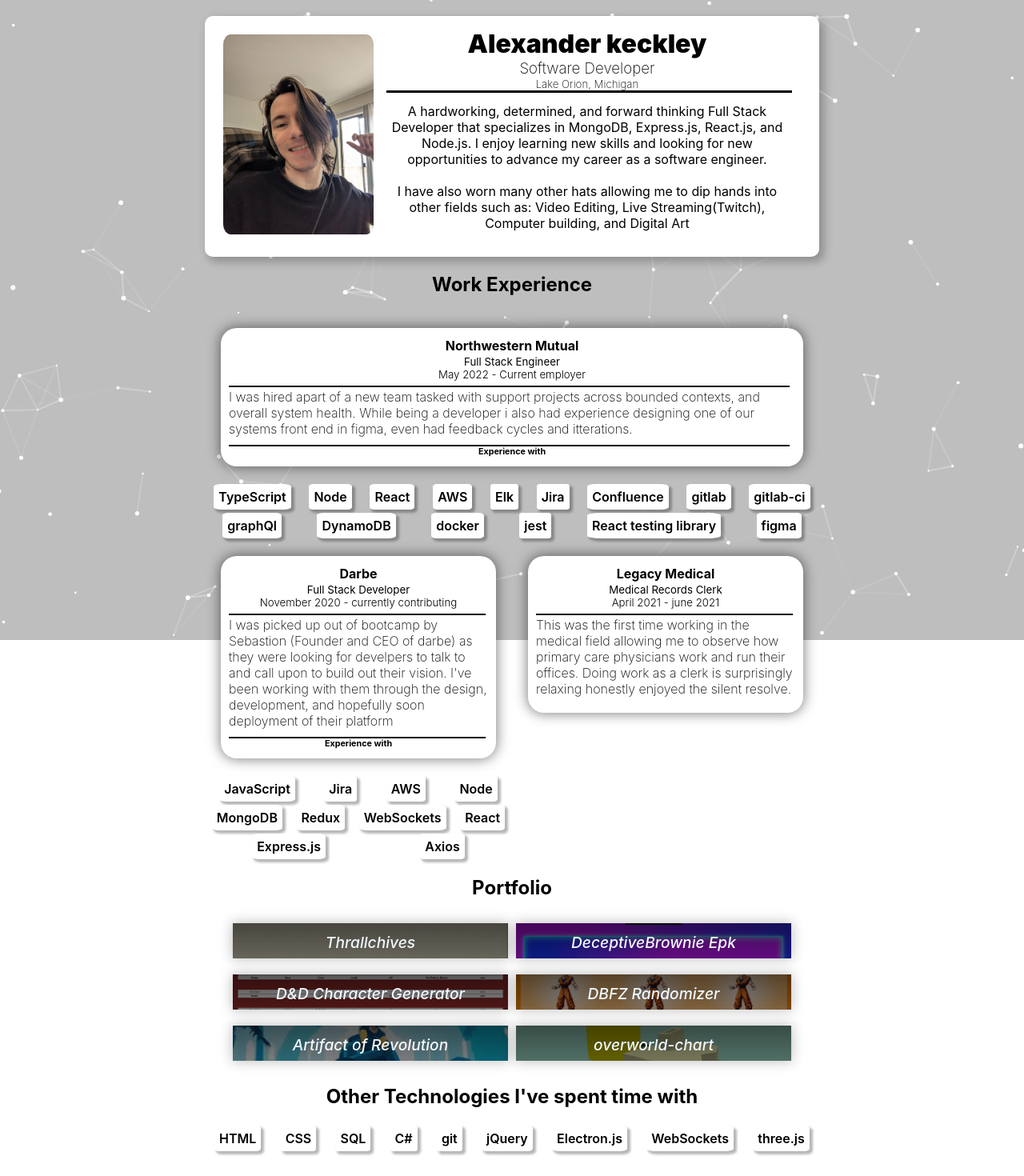
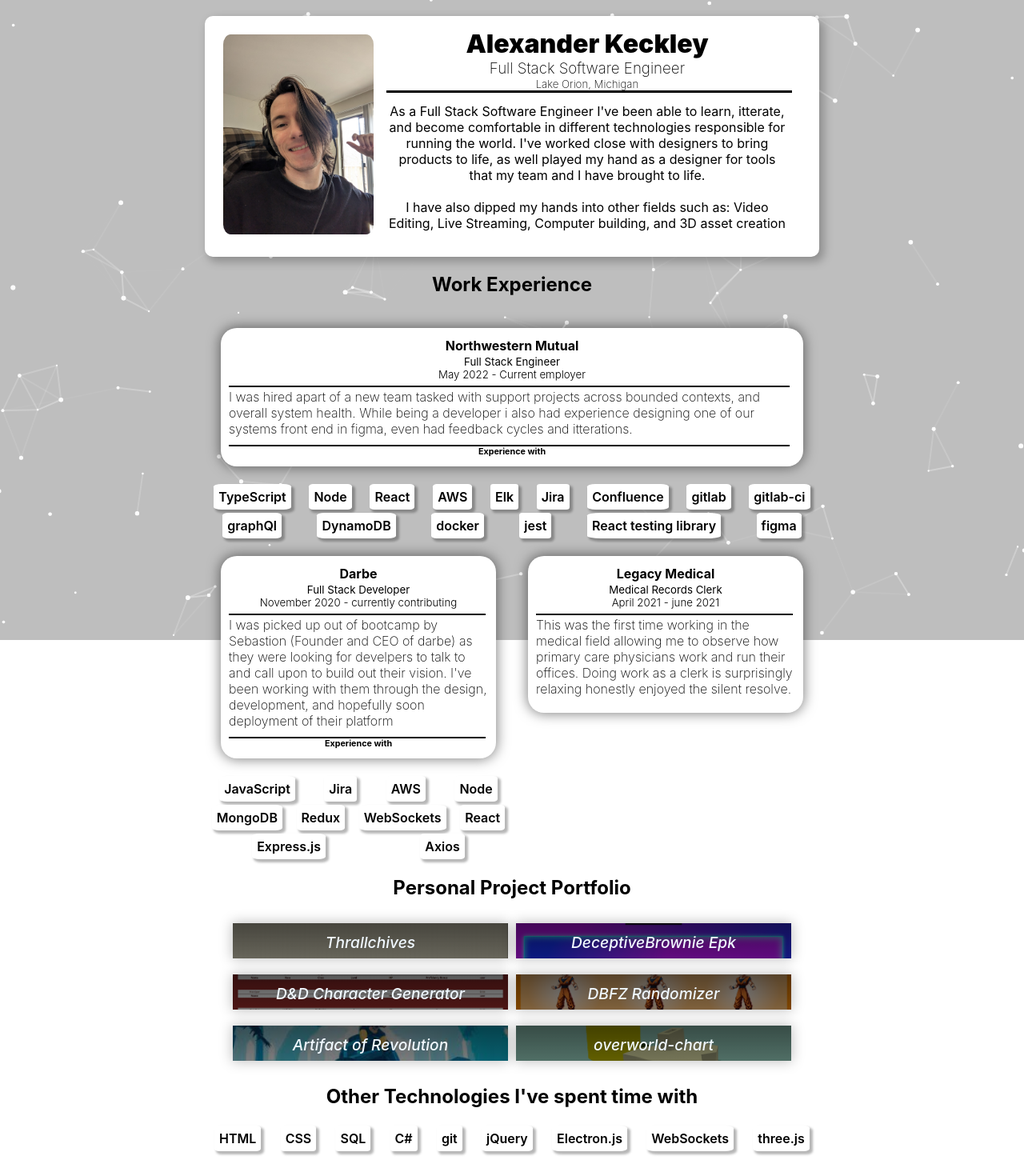
Before and after one commit to Drkeck/Drkeck.github.io, a React (Create React App) app: page / in a window 1280 px wide. Shown: the top 1470 px of the page at 80% size. Built offline with nearby package versions, Linux system fonts and the light colour scheme.

Commit message:
added better descriptions for my projects and my bio, need to refine some of the others

```diff
--- a/src/App.js
+++ b/src/App.js
@@ -19,7 +19,7 @@ function App() {
       <Bio />
       <h2>Work Experience</h2>
       <WorkExperience />
-      <h2>Portfolio</h2>
+      <h2>Personal Project Portfolio</h2>
       <Portfolio />
       <TechSkills />
       <Footer />
--- a/src/Components/Bio/index.js
+++ b/src/Components/Bio/index.js
@@ -9,14 +9,14 @@ function Bio() {
                 <img src={profile} className="profile" alt="Profile"></img>
             </div>
             <div>
-                <h1 className="name">Alexander keckley</h1>
-                <h3 className="title">Software Developer</h3>
+                <h1 className="name">Alexander Keckley</h1>
+                <h3 className="title">Full Stack Software Engineer</h3>
                 <h5 className="title">Lake Orion, Michigan</h5>
 
                 <div className="about-me">
-                    <p>A hardworking, determined, and forward thinking Full Stack Developer that specializes in MongoDB, Express.js, React.js, and Node.js. I enjoy learning new skills and looking for new opportunities to advance my career as a software engineer.</p>
+                    <p>As a Full Stack Software Engineer I've been able to learn, itterate, and become comfortable in different technologies responsible for running the world. I've worked close with designers to bring products to life, as well played my hand as a designer for tools that my team and I have brought to life.</p>
                     <br />
-                    <p>I have also worn many other hats allowing me to dip hands into other fields such as: Video Editing, Live Streaming(Twitch), Computer building, and Digital Art</p>
+                    <p>I have also dipped my hands into other fields such as: Video Editing, Live Streaming, Computer building, and 3D asset creation</p>
                 </div>
             </div>
         </div>
--- a/src/Components/Portfolio/index.js
+++ b/src/Components/Portfolio/index.js
@@ -33,7 +33,7 @@ const prtWrk = [
         name: "Artifact of Revolution",
         github: "https://github.com/Drkeck/ArtifactOfRevolution",
         deployed: "",
-        description: "built an idea i had for a game i like to play, its a mod that changes one of the modifiers in the games core loop. its made in unity so it codded in C#",
+        description: "built an idea i had for the game 'Risk of Rain 2', Artifact of Revolution is a mod that changes one of the modifiers in the games core loop. the game is built in unity so the mod was built with C#",
         tech: "C#, Unity"
 
     },
@@ -41,7 +41,7 @@ const prtWrk = [
         name: "overworld-chart",
         github: "https://github.com/Drkeck/overworld-chart",
         deployed: "",
-        description: "built a 3D world similar to a old RPG overworlds to contain low poly cities and points of intrest, as the project continues to inovate the endgoal is to make a world that can be tracked and altered.",
+        description: "Overwold Chart is a project that mashes retro video game RPGs and table top RPGs to make a visual world for players and game masters to interact with however they see fit. still currenlty W.I.P",
         tech: "three.js, JavaScript"
     }
 ]
```
